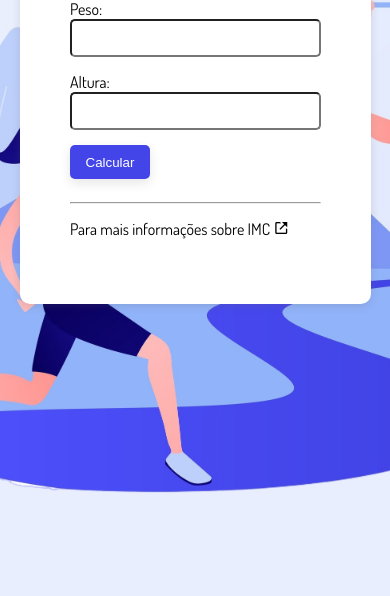
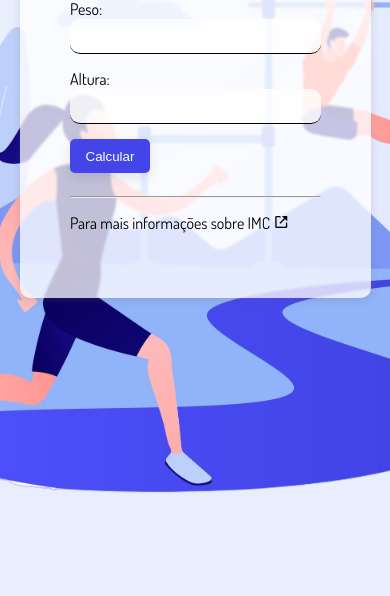
Before and after one commit to Franciscogs13/calculadora, a plain HTML site: page index.html in a window 390 px wide. Shown: the part 248-844 px from the top of the page. Drawn offline with nearby package versions, Linux system fonts and the light colour scheme.

Commit message:
update css

```diff
--- a/estilos/mediaQuery.css
+++ b/estilos/mediaQuery.css
@@ -17,9 +17,17 @@
     display: none;
   }
   .form {
+    background-color: rgba(255, 255, 255, 0.753);
+    backdrop-filter: blur(1px);
     width: 100%;
     height: auto;
     margin: 20px auto;
+  }
+  .form input{
+    background-color: rgba(255, 255, 255, 0.753);
+    border: none;
+    border-bottom: 1px solid black;
+    border-radius: 10px;
   }
 }
 
```
